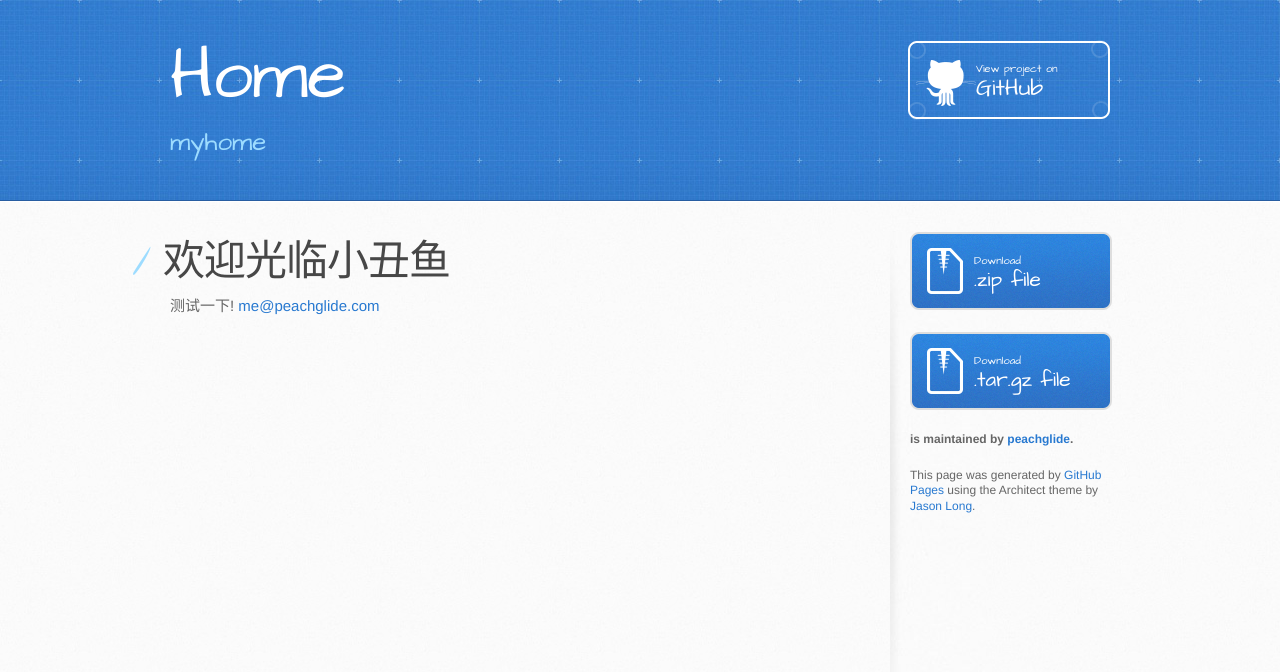
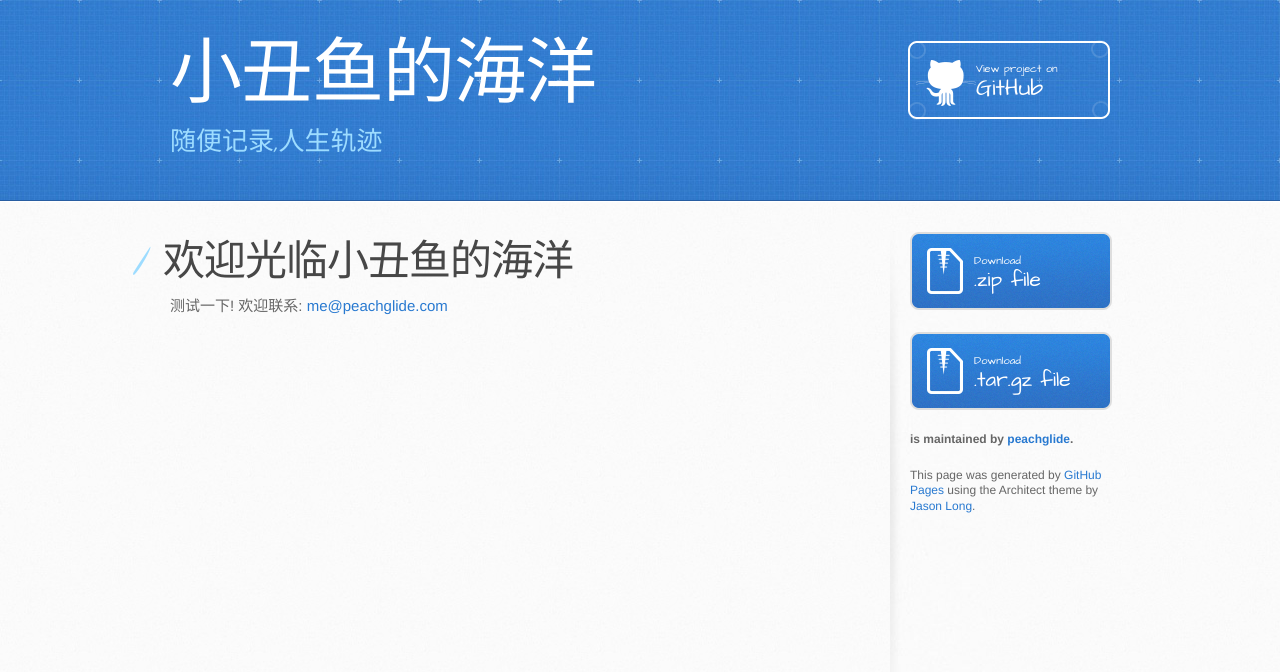
Before and after one commit to peachglide/home, a plain HTML site: page index.html in a window 1280 px wide. Drawn offline with Linux system fonts and the light colour scheme.

Commit message:
Update index.html

```diff
--- a/index.html
+++ b/index.html
@@ -19,8 +19,8 @@
   <body>
     <header>
       <div class="inner">
-        <h1>Home</h1>
-        <h2>myhome</h2>
+        <h1>小丑鱼的海洋</h1>
+        <h2>随便记录,人生轨迹</h2>
         <a href="https://github.com/peachglide/home" class="button"><small>View project on</small>GitHub</a>
       </div>
     </header>
@@ -28,11 +28,11 @@
     <div id="content-wrapper">
       <div class="inner clearfix">
         <section id="main-content">
-          <h1>欢迎光临<strong>小丑鱼</strong>
+          <h1>欢迎光临<strong>小丑鱼</strong>的海洋
 </h1>
 
 <p>测试一下!
-<a href="me@peachglide.com">me@peachglide.com</a></p>
+欢迎联系: <a href="me@peachglide.com">me@peachglide.com</a></p>
         </section>
 
         <aside id="sidebar">
```
